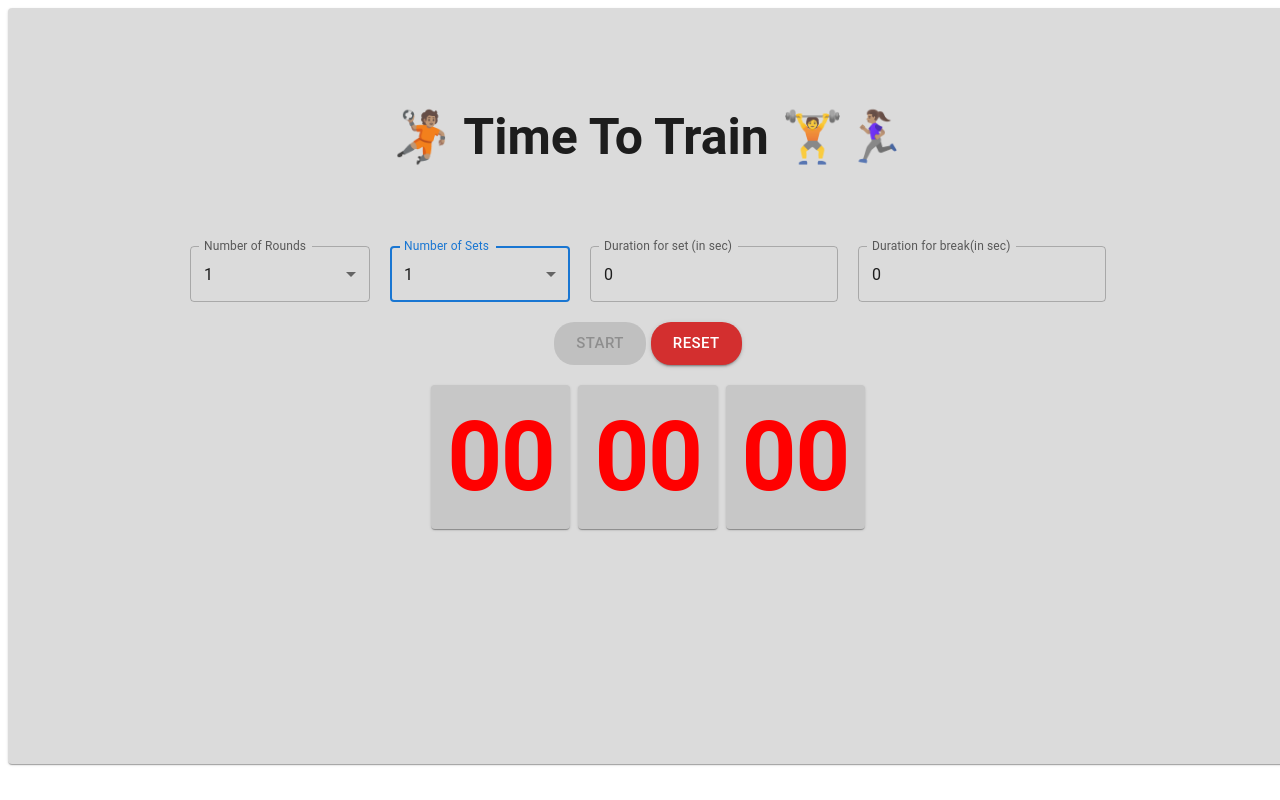
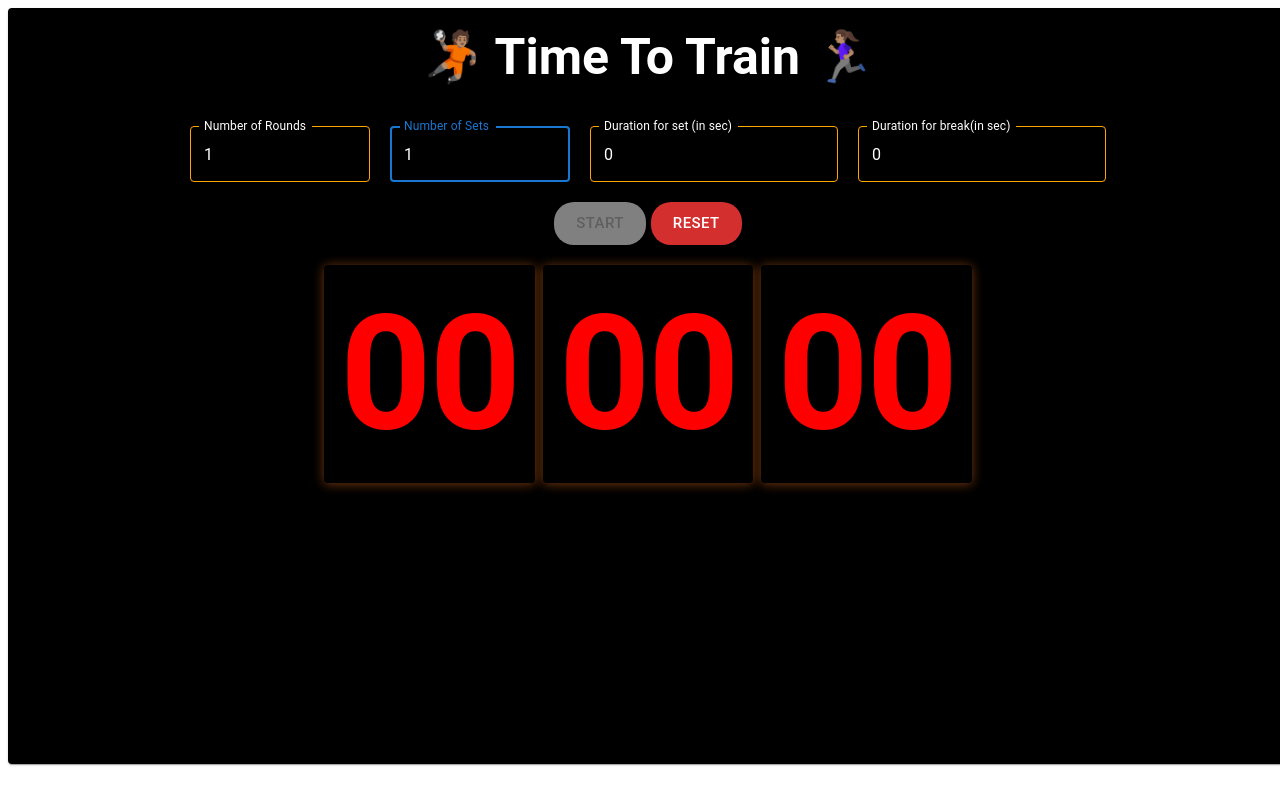
Before and after one commit to Yogendra004/workExc, a React (Vite) app: page / in a window 1280 px wide. Built offline with nearby package versions, Linux system fonts and the light colour scheme.

Commit message:
adjust style & functionality

```diff
--- a/src/forms/Form.jsx
+++ b/src/forms/Form.jsx
@@ -20,7 +20,7 @@ const useStyles = makeStyles(() => ({
     height: "82vh",
     width: "100vw",
     paddingTop: "100px",
-    backgroundColor: "rgba(0, 0, 0, 0.14) !important",
+    backgroundColor: "black!important",
     color: "white",
   },
   inputFieldsWrapper: {
@@ -40,12 +40,41 @@ const useStyles = makeStyles(() => ({
     justifyContent: "center",
     marginTop: "20px",
   },
+  inputFields: {
+    "& .MuiOutlinedInput-notchedOutline": {
+      borderColor: "orange",
+    },
+    "&:hover .MuiOutlinedInput-notchedOutline": {
+      borderColor: "white !important",
+    },
+    "& .MuiInputLabel-root": {
+      color: "white",
+    },
+    "& .MuiOutlinedInput-root:hover .MuiOutlinedInput-notchedOutline": {
+      borderColor: "white !important",
+    },
+    "& .MuiSelect-outlined": {
+      borderColor: "orange",
+    },
+
+    "& .MuiInputBase-root":{
+      backgroundColor:'black',
+      color:'white'
+    }
+  },
+  startButton:{
+    "&.MuiButton-contained.Mui-disabled":{
+      backgroundColor:'grey',
+    }
+  }
+
 }));
 
 function speakText(text) {
   if ("speechSynthesis" in window) {
     const utterance = new SpeechSynthesisUtterance(text);
     utterance.lang = "en-US";
+    utterance.volume = 1.0;
     window.speechSynthesis.speak(utterance);
   } else {
     alert("Speech synthesis not supported in this browser.");
@@ -53,6 +82,7 @@ function speakText(text) {
 }
 
 const audio = new Audio("whip-afro-dancehall-music-110235.mp3");
+audio.volume = 0.1
 
 let isPaused = false;
 
@@ -96,12 +126,11 @@ const WorkoutForm = () => {
     });
   const formikRef = useRef(null);
 
-  console.log(formikRef);
-
   const totalSeconds = hour * 60 * 60 + minutes * 60 + seconds;
   const cycleDuration = Number(setDuration) + Number(breakDuration);
   const elapsedInCycle = totalSeconds % cycleDuration;
   const [pausedTime, setPausedTime] = useState(0);
+  const [hasSpokenBreak, setHasSpokenBreak] = useState(false);
 
   const handleStartWatch = () => {
     playAudio();
@@ -137,26 +166,36 @@ const WorkoutForm = () => {
     setPausedTime(hour * 3600 + minutes * 60 + seconds);
   };
 
+
   useEffect(() => {
-    if (elapsedInCycle === 0 && totalSeconds !== 0) {
-      speakText(`Set ${Math.floor(totalSeconds / cycleDuration)} completed!`);
+    if (elapsedInCycle >= setDuration && !hasSpokenBreak) {
+      speakText(`time for ${breakDuration} seconds break`);
+      setHasSpokenBreak(true);
+    } else if (elapsedInCycle < setDuration) {
+      setHasSpokenBreak(false);
     }
 
-    if (cycleDuration * noOfSets * noOfRounds === totalSeconds)
+    if (elapsedInCycle === 0 && totalSeconds !== 0 && !hasSpokenBreak) {
+      speakText(`Set ${Math.floor(totalSeconds / cycleDuration)} complete!`);
+      speakText("Break is over");
+      setHasSpokenBreak(false);
+    }
+
+
+    if (totalSeconds === cycleDuration * noOfSets * noOfRounds) {
       speakText("Workout is complete");
-  }, [elapsedInCycle, totalSeconds, cycleDuration]);
 
-  useEffect(() => {
-    if (noOfRounds * noOfSets * cycleDuration === totalSeconds) {
       if (formikRef.current) {
         resetWatch(formikRef.current);
       }
     }
-  }, [totalSeconds, noOfSets, cycleDuration]);
+  }, [elapsedInCycle, totalSeconds, cycleDuration, noOfRounds, noOfSets, setDuration, hasSpokenBreak]);
+
 
   useEffect(() => {
     return () => clearInterval(intervalId);
-  }, [intervalId]);
+  }, []);
+
 
   const resetWatch = (formik) => {
     stopAudio();
@@ -165,7 +204,7 @@ const WorkoutForm = () => {
     setSeconds(0);
     setMinutes(0);
     setHour(0);
-    formik?.resetForm(); // Reset form
+    formik?.resetForm();
     setStartButtonText("Start");
   };
 
@@ -178,11 +217,12 @@ const WorkoutForm = () => {
             sx={{
               fontSize: "50px",
               fontWeight: "bold",
-              marginBottom: 10,
-              marginTop: 0,
+              marginBottom: 5,
+              marginTop: -10,
+              color:'white'
             }}
           >
-            🤾🏽 Time To Train 🏋🏃🏽‍♀️
+            🤾🏽 Time To Train 🏃🏽‍♀️
           </Typography>
         </Box>
         <Formik
@@ -222,7 +262,9 @@ const WorkoutForm = () => {
                     helperText={
                       formik.touched.noOfRounds && formik.errors.noOfRounds
                     }
-                    sx={{ width: "180px" }}
+                    className={classes.inputFields}
+                    sx={{width:"180px"}}
+
                   >
                     {Array.from({ length: 5 }, (_, index) => {
                       return (
@@ -243,6 +285,7 @@ const WorkoutForm = () => {
                     helperText={
                       formik.touched.noOfSets && formik.errors.noOfSets
                     }
+                    className={classes.inputFields}
                     sx={{ width: "180px" }}
                   >
                     {Array.from({ length: 30 }, (_, index) => {
@@ -264,6 +307,7 @@ const WorkoutForm = () => {
                     helperText={
                       formik.touched.setDuration && formik.errors.setDuration
                     }
+                    className={classes.inputFields}
                   />
                   <TextField
                     id="breakDuration"
@@ -278,6 +322,7 @@ const WorkoutForm = () => {
                       formik.touched.breakDuration &&
                       formik.errors.breakDuration
                     }
+                    className={classes.inputFields}
                   />
                 </Box>
                 <Box className={classes.buttonsWrapper}>
@@ -290,6 +335,7 @@ const WorkoutForm = () => {
                       sx={{ borderRadius: "20px" }}
                       disabled={!formik.dirty}
                       onClick={handleStartWatch}
+                      className={classes.startButton}
                     >
                       {startButtonText}
                     </Button>
@@ -297,7 +343,7 @@ const WorkoutForm = () => {
                     <Button
                       type="submit"
                       variant="contained"
-                      color="secondary"
+                      color="warning"
                       size="large"
                       sx={{ borderRadius: "20px" }}
                       disabled={!formik.dirty}
@@ -327,12 +373,13 @@ const WorkoutForm = () => {
                         key={i + index}
                         sx={{
                           padding: 2,
-                          bgcolor: "#c7c7c7",
+                          bgcolor: "black",
+                          boxShadow: "0px 1px 11px 0px rgb(239 114 27 / 49%)",
                           color:
                             elapsedInCycle <= setDuration ? "green" : "red",
                         }}
                       >
-                        {i < 10 ? `0${i}` : i}
+                        <Typography variant="h1" sx={{fontWeight: 'bold', fontSize: '10rem' }} >{i < 10 ? `0${i}` : i}</Typography>
                       </Card>
                     ))}
                   </Typography>
```
